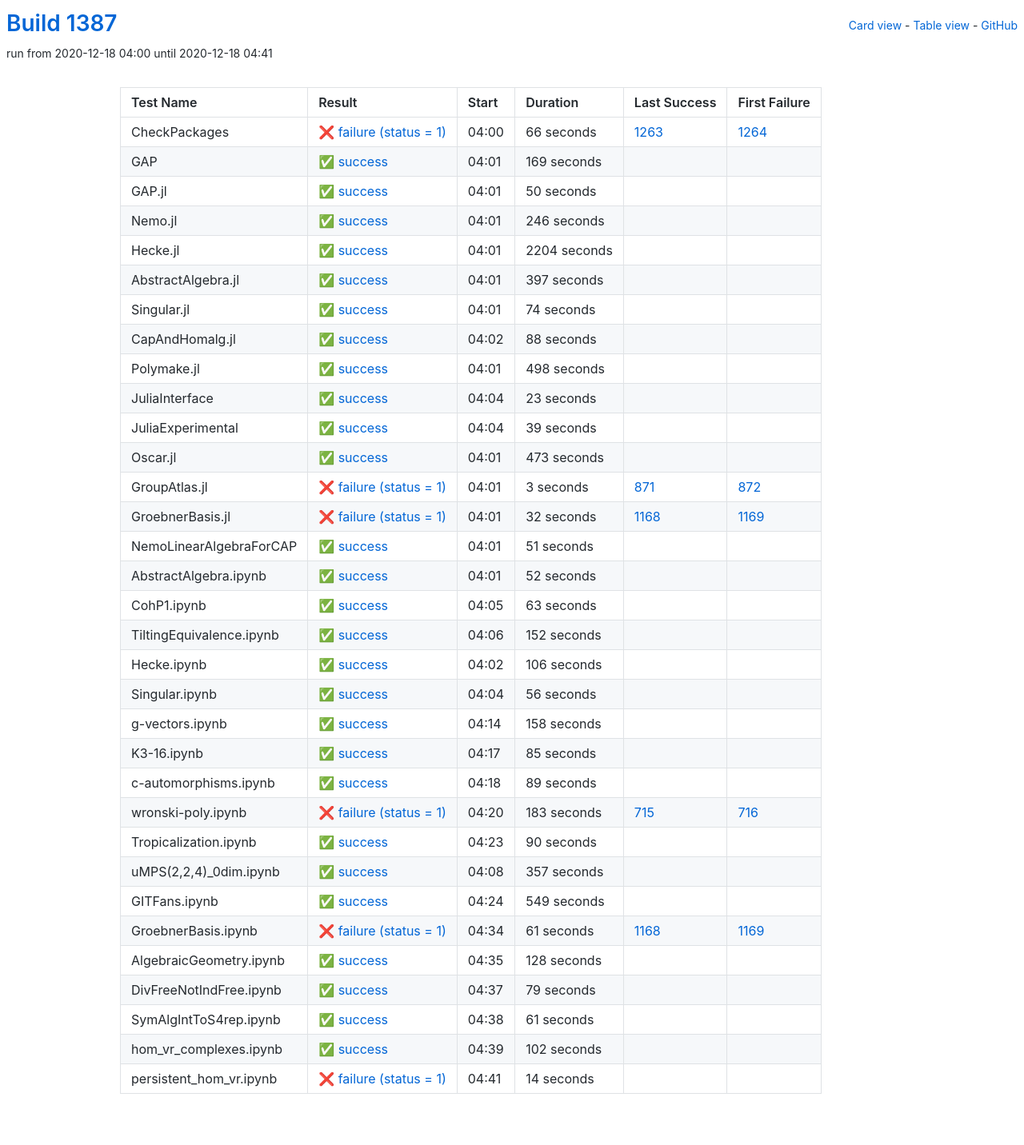
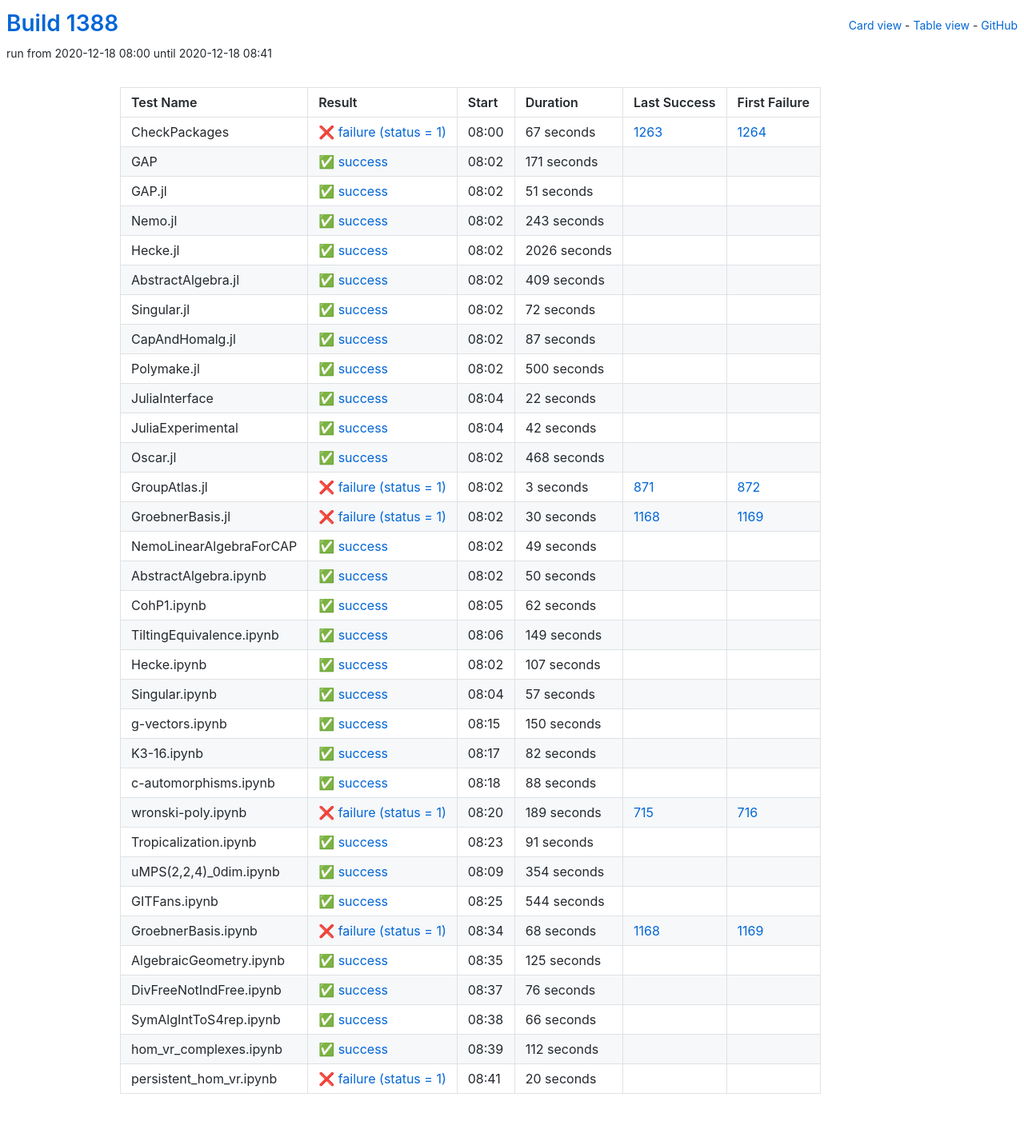
Before and after one commit to oscar-system/oscar-ci-status-stable, a Jekyll site: the page built from table.html, in a window 1280 px wide. Shown: the whole page at 80% size. Built offline with Jekyll 4.4.1, drawn with Linux system fonts in a browser that asks for light colours.

Commit message:
Build #1388

```diff
--- a/_data/ci.yml
+++ b/_data/ci.yml
@@ -1,6 +1,6 @@
 ---
-build: 1387
-build_url: https://oscarci.mathematik.uni-kl.de/job/oscar-stable/1387/
+build: 1388
+build_url: https://oscarci.mathematik.uni-kl.de/job/oscar-stable/1388/
 job: oscar-stable
 organization: oscar-system
 repo: oscar-ci-status-stable
@@ -8,152 +8,152 @@ repourl: https://github.com/oscar-system/oscar-ci-status-stable
 tests:
 - name: CheckPackages
   id: checkpackages
-  log: https://oscarci.mathematik.uni-kl.de/job/oscar-stable/1387/artifact/logs/build-1387/CheckPackages.log
-  start: 2020-12-18 04:00
+  log: https://oscarci.mathematik.uni-kl.de/job/oscar-stable/1388/artifact/logs/build-1388/CheckPackages.log
+  start: 2020-12-18 08:00
   success: false
   exitcode: 1
   status: failure
-  duration: 66
+  duration: 67
   last_success: 1263
   last_success_url: https://oscarci.mathematik.uni-kl.de/job/oscar-stable/1263/
   first_failure: 1264
   first_failure_url: https://oscarci.mathematik.uni-kl.de/job/oscar-stable/1264/
 - name: GAP
   id: gap
-  log: https://oscarci.mathematik.uni-kl.de/job/oscar-stable/1387/artifact/logs/build-1387/GAP.log
-  start: 2020-12-18 04:01
+  log: https://oscarci.mathematik.uni-kl.de/job/oscar-stable/1388/artifact/logs/build-1388/GAP.log
+  start: 2020-12-18 08:02
   success: true
   exitcode: 0
   status: success
-  duration: 169
+  duration: 171
   last_success: false
   last_success_url:
   first_failure: false
   first_failure_url:
 - name: GAP.jl
   id: gap-jl
-  log: https://oscarci.mathematik.uni-kl.de/job/oscar-stable/1387/artifact/logs/build-1387/GAP.jl.log
-  start: 2020-12-18 04:01
+  log: https://oscarci.mathematik.uni-kl.de/job/oscar-stable/1388/artifact/logs/build-1388/GAP.jl.log
+  start: 2020-12-18 08:02
   success: true
   exitcode: 0
   status: success
-  duration: 50
+  duration: 51
   last_success: false
   last_success_url:
   first_failure: false
   first_failure_url:
 - name: Nemo.jl
   id: nemo-jl
-  log: https://oscarci.mathematik.uni-kl.de/job/oscar-stable/1387/artifact/logs/build-1387/Nemo.jl.log
-  start: 2020-12-18 04:01
+  log: https://oscarci.mathematik.uni-kl.de/job/oscar-stable/1388/artifact/logs/build-1388/Nemo.jl.log
+  start: 2020-12-18 08:02
   success: true
   exitcode: 0
   status: success
-  duration: 246
+  duration: 243
   last_success: false
   last_success_url:
   first_failure: false
   first_failure_url:
 - name: Hecke.jl
   id: hecke-jl
-  log: https://oscarci.mathematik.uni-kl.de/job/oscar-stable/1387/artifact/logs/build-1387/Hecke.jl.log
-  start: 2020-12-18 04:01
+  log: https://oscarci.mathematik.uni-kl.de/job/oscar-stable/1388/artifact/logs/build-1388/Hecke.jl.log
+  start: 2020-12-18 08:02
   success: true
   exitcode: 0
   status: success
-  duration: 2204
+  duration: 2026
   last_success: false
   last_success_url:
   first_failure: false
   first_failure_url:
 - name: AbstractAlgebra.jl
   id: abstractalgebra-jl
-  log: https://oscarci.mathematik.uni-kl.de/job/oscar-stable/1387/artifact/logs/build-1387/AbstractAlgebra.jl.log
-  start: 2020-12-18 04:01
+  log: https://oscarci.mathematik.uni-kl.de/job/oscar-stable/1388/artifact/logs/build-1388/AbstractAlgebra.jl.log
+  start: 2020-12-18 08:02
   success: true
   exitcode: 0
   status: success
-  duration: 397
+  duration: 409
   last_success: false
   last_success_url:
   first_failure: false
   first_failure_url:
 - name: Singular.jl
   id: singular-jl
-  log: https://oscarci.mathematik.uni-kl.de/job/oscar-stable/1387/artifact/logs/build-1387/Singular.jl.log
-  start: 2020-12-18 04:01
+  log: https://oscarci.mathematik.uni-kl.de/job/oscar-stable/1388/artifact/logs/build-1388/Singular.jl.log
+  start: 2020-12-18 08:02
   success: true
   exitcode: 0
   status: success
-  duration: 74
+  duration: 72
   last_success: false
   last_success_url:
   first_failure: false
   first_failure_url:
 - name: CapAndHomalg.jl
   id: capandhomalg-jl
-  log: https://oscarci.mathematik.uni-kl.de/job/oscar-stable/1387/artifact/logs/build-1387/CapAndHomalg.jl.log
-  start: 2020-12-18 04:02
+  log: https://oscarci.mathematik.uni-kl.de/job/oscar-stable/1388/artifact/logs/build-1388/CapAndHomalg.jl.log
+  start: 2020-12-18 08:02
   success: true
   exitcode: 0
   status: success
-  duration: 88
+  duration: 87
   last_success: false
   last_success_url:
   first_failure: false
   first_failure_url:
 - name: Polymake.jl
   id: polymake-jl
-  log: https://oscarci.mathematik.uni-kl.de/job/oscar-stable/1387/artifact/logs/build-1387/Polymake.jl.log
-  start: 2020-12-18 04:01
+  log: https://oscarci.mathematik.uni-kl.de/job/oscar-stable/1388/artifact/logs/build-1388/Polymake.jl.log
+  start: 2020-12-18 08:02
   success: true
   exitcode: 0
   status: success
-  duration: 498
+  duration: 500
   last_success: false
   last_success_url:
   first_failure: false
   first_failure_url:
 - name: JuliaInterface
   id: juliainterface
-  log: https://oscarci.mathematik.uni-kl.de/job/oscar-stable/1387/artifact/logs/build-1387/JuliaInterface.log
-  start: 2020-12-18 04:04
+  log: https://oscarci.mathematik.uni-kl.de/job/oscar-stable/1388/artifact/logs/build-1388/JuliaInterface.log
+  start: 2020-12-18 08:04
   success: true
   exitcode: 0
   status: success
-  duration: 23
+  duration: 22
   last_success: false
   last_success_url:
   first_failure: false
   first_failure_url:
 - name: JuliaExperimental
   id: juliaexperimental
-  log: https://oscarci.mathematik.uni-kl.de/job/oscar-stable/1387/artifact/logs/build-1387/JuliaExperimental.log
-  start: 2020-12-18 04:04
+  log: https://oscarci.mathematik.uni-kl.de/job/oscar-stable/1388/artifact/logs/build-1388/JuliaExperimental.log
+  start: 2020-12-18 08:04
   success: true
   exitcode: 0
   status: success
-  duration: 39
+  duration: 42
   last_success: false
   last_success_url:
   first_failure: false
   first_failure_url:
 - name: Oscar.jl
   id: oscar-jl
-  log: https://oscarci.mathematik.uni-kl.de/job/oscar-stable/1387/artifact/logs/build-1387/Oscar.jl.log
-  start: 2020-12-18 04:01
+  log: https://oscarci.mathematik.uni-kl.de/job/oscar-stable/1388/artifact/logs/build-1388/Oscar.jl.log
+  start: 2020-12-18 08:02
   success: true
   exitcode: 0
   status: success
-  duration: 473
+  duration: 468
   last_success: false
   last_success_url:
   first_failure: false
   first_failure_url:
 - name: GroupAtlas.jl
   id: groupatlas-jl
-  log: https://oscarci.mathematik.uni-kl.de/job/oscar-stable/1387/artifact/logs/build-1387/GroupAtlas.jl.log
-  start: 2020-12-18 04:01
+  log: https://oscarci.mathematik.uni-kl.de/job/oscar-stable/1388/artifact/logs/build-1388/GroupAtlas.jl.log
+  start: 2020-12-18 08:02
   success: false
   exitcode: 1
   status: failure
@@ -164,240 +164,240 @@ tests:
   first_failure_url: https://oscarci.mathematik.uni-kl.de/job/oscar-stable/872/
 - name: GroebnerBasis.jl
   id: groebnerbasis-jl
-  log: https://oscarci.mathematik.uni-kl.de/job/oscar-stable/1387/artifact/logs/build-1387/GroebnerBasis.jl.log
-  start: 2020-12-18 04:01
+  log: https://oscarci.mathematik.uni-kl.de/job/oscar-stable/1388/artifact/logs/build-1388/GroebnerBasis.jl.log
+  start: 2020-12-18 08:02
   success: false
   exitcode: 1
   status: failure
-  duration: 32
+  duration: 30
   last_success: 1168
   last_success_url: https://oscarci.mathematik.uni-kl.de/job/oscar-stable/1168/
   first_failure: 1169
   first_failure_url: https://oscarci.mathematik.uni-kl.de/job/oscar-stable/1169/
 - name: NemoLinearAlgebraForCAP
   id: nemolinearalgebraforcap
-  log: https://oscarci.mathematik.uni-kl.de/job/oscar-stable/1387/artifact/logs/build-1387/NemoLinearAlgebraForCAP.log
-  start: 2020-12-18 04:01
+  log: https://oscarci.mathematik.uni-kl.de/job/oscar-stable/1388/artifact/logs/build-1388/NemoLinearAlgebraForCAP.log
+  start: 2020-12-18 08:02
   success: true
   exitcode: 0
   status: success
-  duration: 51
+  duration: 49
   last_success: false
   last_success_url:
   first_failure: false
   first_failure_url:
 - name: AbstractAlgebra.ipynb
   id: abstractalgebra-ipynb
-  log: https://oscarci.mathematik.uni-kl.de/job/oscar-stable/1387/artifact/logs/build-1387/AbstractAlgebra.ipynb.log
-  start: 2020-12-18 04:01
+  log: https://oscarci.mathematik.uni-kl.de/job/oscar-stable/1388/artifact/logs/build-1388/AbstractAlgebra.ipynb.log
+  start: 2020-12-18 08:02
   success: true
   exitcode: 0
   status: success
-  duration: 52
+  duration: 50
   last_success: false
   last_success_url:
   first_failure: false
   first_failure_url:
 - name: CohP1.ipynb
   id: cohp1-ipynb
-  log: https://oscarci.mathematik.uni-kl.de/job/oscar-stable/1387/artifact/logs/build-1387/CohP1.ipynb.log
-  start: 2020-12-18 04:05
+  log: https://oscarci.mathematik.uni-kl.de/job/oscar-stable/1388/artifact/logs/build-1388/CohP1.ipynb.log
+  start: 2020-12-18 08:05
   success: true
   exitcode: 0
   status: success
-  duration: 63
+  duration: 62
   last_success: false
   last_success_url:
   first_failure: false
   first_failure_url:
 - name: TiltingEquivalence.ipynb
   id: tiltingequivalence-ipynb
-  log: https://oscarci.mathematik.uni-kl.de/job/oscar-stable/1387/artifact/logs/build-1387/TiltingEquivalence.ipynb.log
-  start: 2020-12-18 04:06
+  log: https://oscarci.mathematik.uni-kl.de/job/oscar-stable/1388/artifact/logs/build-1388/TiltingEquivalence.ipynb.log
+  start: 2020-12-18 08:06
   success: true
   exitcode: 0
   status: success
-  duration: 152
+  duration: 149
   last_success: false
   last_success_url:
   first_failure: false
   first_failure_url:
 - name: Hecke.ipynb
   id: hecke-ipynb
-  log: https://oscarci.mathematik.uni-kl.de/job/oscar-stable/1387/artifact/logs/build-1387/Hecke.ipynb.log
-  start: 2020-12-18 04:02
+  log: https://oscarci.mathematik.uni-kl.de/job/oscar-stable/1388/artifact/logs/build-1388/Hecke.ipynb.log
+  start: 2020-12-18 08:02
   success: true
   exitcode: 0
   status: success
-  duration: 106
+  duration: 107
   last_success: false
   last_success_url:
   first_failure: false
   first_failure_url:
 - name: Singular.ipynb
   id: singular-ipynb
-  log: https://oscarci.mathematik.uni-kl.de/job/oscar-stable/1387/artifact/logs/build-1387/Singular.ipynb.log
-  start: 2020-12-18 04:04
+  log: https://oscarci.mathematik.uni-kl.de/job/oscar-stable/1388/artifact/logs/build-1388/Singular.ipynb.log
+  start: 2020-12-18 08:04
   success: true
   exitcode: 0
   status: success
-  duration: 56
+  duration: 57
   last_success: false
   last_success_url:
   first_failure: false
   first_failure_url:
 - name: g-vectors.ipynb
   id: g-vectors-ipynb
-  log: https://oscarci.mathematik.uni-kl.de/job/oscar-stable/1387/artifact/logs/build-1387/g-vectors.ipynb.log
-  start: 2020-12-18 04:14
+  log: https://oscarci.mathematik.uni-kl.de/job/oscar-stable/1388/artifact/logs/build-1388/g-vectors.ipynb.log
+  start: 2020-12-18 08:15
   success: true
   exitcode: 0
   status: success
-  duration: 158
+  duration: 150
   last_success: false
   last_success_url:
   first_failure: false
   first_failure_url:
 - name: K3-16.ipynb
   id: k3-16-ipynb
-  log: https://oscarci.mathematik.uni-kl.de/job/oscar-stable/1387/artifact/logs/build-1387/K3-16.ipynb.log
-  start: 2020-12-18 04:17
+  log: https://oscarci.mathematik.uni-kl.de/job/oscar-stable/1388/artifact/logs/build-1388/K3-16.ipynb.log
+  start: 2020-12-18 08:17
   success: true
   exitcode: 0
   status: success
-  duration: 85
+  duration: 82
   last_success: false
   last_success_url:
   first_failure: false
   first_failure_url:
 - name: c-automorphisms.ipynb
   id: c-automorphisms-ipynb
-  log: https://oscarci.mathematik.uni-kl.de/job/oscar-stable/1387/artifact/logs/build-1387/c-automorphisms.ipynb.log
-  start: 2020-12-18 04:18
+  log: https://oscarci.mathematik.uni-kl.de/job/oscar-stable/1388/artifact/logs/build-1388/c-automorphisms.ipynb.log
+  start: 2020-12-18 08:18
   success: true
   exitcode: 0
   status: success
-  duration: 89
+  duration: 88
   last_success: false
   last_success_url:
   first_failure: false
   first_failure_url:
 - name: wronski-poly.ipynb
   id: wronski-poly-ipynb
-  log: https://oscarci.mathematik.uni-kl.de/job/oscar-stable/1387/artifact/logs/build-1387/wronski-poly.ipynb.log
-  start: 2020-12-18 04:20
+  log: https://oscarci.mathematik.uni-kl.de/job/oscar-stable/1388/artifact/logs/build-1388/wronski-poly.ipynb.log
+  start: 2020-12-18 08:20
   success: false
   exitcode: 1
   status: failure
-  duration: 183
+  duration: 189
   last_success: 715
   last_success_url: https://oscarci.mathematik.uni-kl.de/job/oscar-stable/715/
   first_failure: 716
   first_failure_url: https://oscarci.mathematik.uni-kl.de/job/oscar-stable/716/
 - name: Tropicalization.ipynb
   id: tropicalization-ipynb
-  log: https://oscarci.mathematik.uni-kl.de/job/oscar-stable/1387/artifact/logs/build-1387/Tropicalization.ipynb.log
-  start: 2020-12-18 04:23
+  log: https://oscarci.mathematik.uni-kl.de/job/oscar-stable/1388/artifact/logs/build-1388/Tropicalization.ipynb.log
+  start: 2020-12-18 08:23
   success: true
   exitcode: 0
   status: success
-  duration: 90
+  duration: 91
   last_success: false
   last_success_url:
   first_failure: false
   first_failure_url:
 - name: uMPS(2,2,4)_0dim.ipynb
   id: umps-2-2-4-0dim-ipynb
-  log: https://oscarci.mathematik.uni-kl.de/job/oscar-stable/1387/artifact/logs/build-1387/uMPS-2-2-4-_0dim.ipynb.log
-  start: 2020-12-18 04:08
+  log: https://oscarci.mathematik.uni-kl.de/job/oscar-stable/1388/artifact/logs/build-1388/uMPS-2-2-4-_0dim.ipynb.log
+  start: 2020-12-18 08:09
   success: true
   exitcode: 0
   status: success
-  duration: 357
+  duration: 354
   last_success: false
   last_success_url:
   first_failure: false
   first_failure_url:
 - name: GITFans.ipynb
   id: gitfans-ipynb
-  log: https://oscarci.mathematik.uni-kl.de/job/oscar-stable/1387/artifact/logs/build-1387/GITFans.ipynb.log
-  start: 2020-12-18 04:24
+  log: https://oscarci.mathematik.uni-kl.de/job/oscar-stable/1388/artifact/logs/build-1388/GITFans.ipynb.log
+  start: 2020-12-18 08:25
   success: true
   exitcode: 0
   status: success
-  duration: 549
+  duration: 544
   last_success: false
   last_success_url:
   first_failure: false
   first_failure_url:
 - name: GroebnerBasis.ipynb
   id: groebnerbasis-ipynb
-  log: https://oscarci.mathematik.uni-kl.de/job/oscar-stable/1387/artifact/logs/build-1387/GroebnerBasis.ipynb.log
-  start: 2020-12-18 04:34
+  log: https://oscarci.mathematik.uni-kl.de/job/oscar-stable/1388/artifact/logs/build-1388/GroebnerBasis.ipynb.log
+  start: 2020-12-18 08:34
   success: false
   exitcode: 1
   status: failure
-  duration: 61
+  duration: 68
   last_success: 1168
   last_success_url: https://oscarci.mathematik.uni-kl.de/job/oscar-stable/1168/
   first_failure: 1169
   first_failure_url: https://oscarci.mathematik.uni-kl.de/job/oscar-stable/1169/
 - name: AlgebraicGeometry.ipynb
   id: algebraicgeometry-ipynb
-  log: https://oscarci.mathematik.uni-kl.de/job/oscar-stable/1387/artifact/logs/build-1387/AlgebraicGeometry.ipynb.log
-  start: 2020-12-18 04:35
+  log: https://oscarci.mathematik.uni-kl.de/job/oscar-stable/1388/artifact/logs/build-1388/AlgebraicGeometry.ipynb.log
+  start: 2020-12-18 08:35
   success: true
   exitcode: 0
   status: success
-  duration: 128
+  duration: 125
   last_success: false
   last_success_url:
   first_failure: false
   first_failure_url:
 - name: DivFreeNotIndFree.ipynb
   id: divfreenotindfree-ipynb
-  log: https://oscarci.mathematik.uni-kl.de/job/oscar-stable/1387/artifact/logs/build-1387/DivFreeNotIndFree.ipynb.log
-  start: 2020-12-18 04:37
+  log: https://oscarci.mathematik.uni-kl.de/job/oscar-stable/1388/artifact/logs/build-1388/DivFreeNotIndFree.ipynb.log
+  start: 2020-12-18 08:37
   success: true
   exitcode: 0
   status: success
-  duration: 79
+  duration: 76
   last_success: false
   last_success_url:
   first_failure: false
   first_failure_url:
 - name: SymAlgIntToS4rep.ipynb
   id: symalginttos4rep-ipynb
-  log: https://oscarci.mathematik.uni-kl.de/job/oscar-stable/1387/artifact/logs/build-1387/SymAlgIntToS4rep.ipynb.log
-  start: 2020-12-18 04:38
+  log: https://oscarci.mathematik.uni-kl.de/job/oscar-stable/1388/artifact/logs/build-1388/SymAlgIntToS4rep.ipynb.log
+  start: 2020-12-18 08:38
   success: true
   exitcode: 0
   status: success
-  duration: 61
+  duration: 66
   last_success: false
   last_success_url:
   first_failure: false
   first_failure_url:
 - name: hom_vr_complexes.ipynb
   id: hom-vr-complexes-ipynb
-  log: https://oscarci.mathematik.uni-kl.de/job/oscar-stable/1387/artifact/logs/build-1387/hom_vr_complexes.ipynb.log
-  start: 2020-12-18 04:39
+  log: https://oscarci.mathematik.uni-kl.de/job/oscar-stable/1388/artifact/logs/build-1388/hom_vr_complexes.ipynb.log
+  start: 2020-12-18 08:39
   success: true
   exitcode: 0
   status: success
-  duration: 102
+  duration: 112
   last_success: false
   last_success_url:
   first_failure: false
   first_failure_url:
 - name: persistent_hom_vr.ipynb
   id: persistent-hom-vr-ipynb
-  log: https://oscarci.mathematik.uni-kl.de/job/oscar-stable/1387/artifact/logs/build-1387/persistent_hom_vr.ipynb.log
-  start: 2020-12-18 04:41
+  log: https://oscarci.mathematik.uni-kl.de/job/oscar-stable/1388/artifact/logs/build-1388/persistent_hom_vr.ipynb.log
+  start: 2020-12-18 08:41
   success: false
   exitcode: 1
   status: failure
-  duration: 14
+  duration: 20
   last_success: false
   last_success_url:
   first_failure: false
```
Also changed, not shown: README.md.
